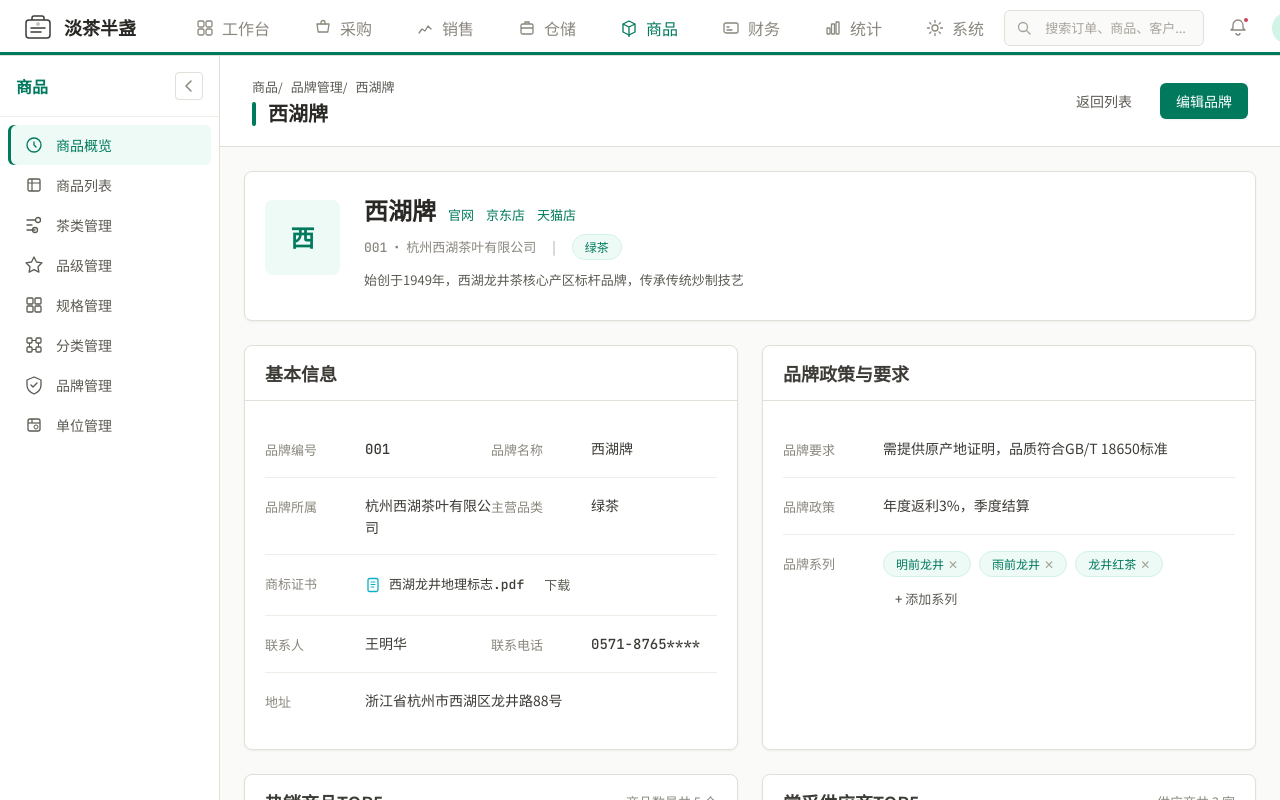
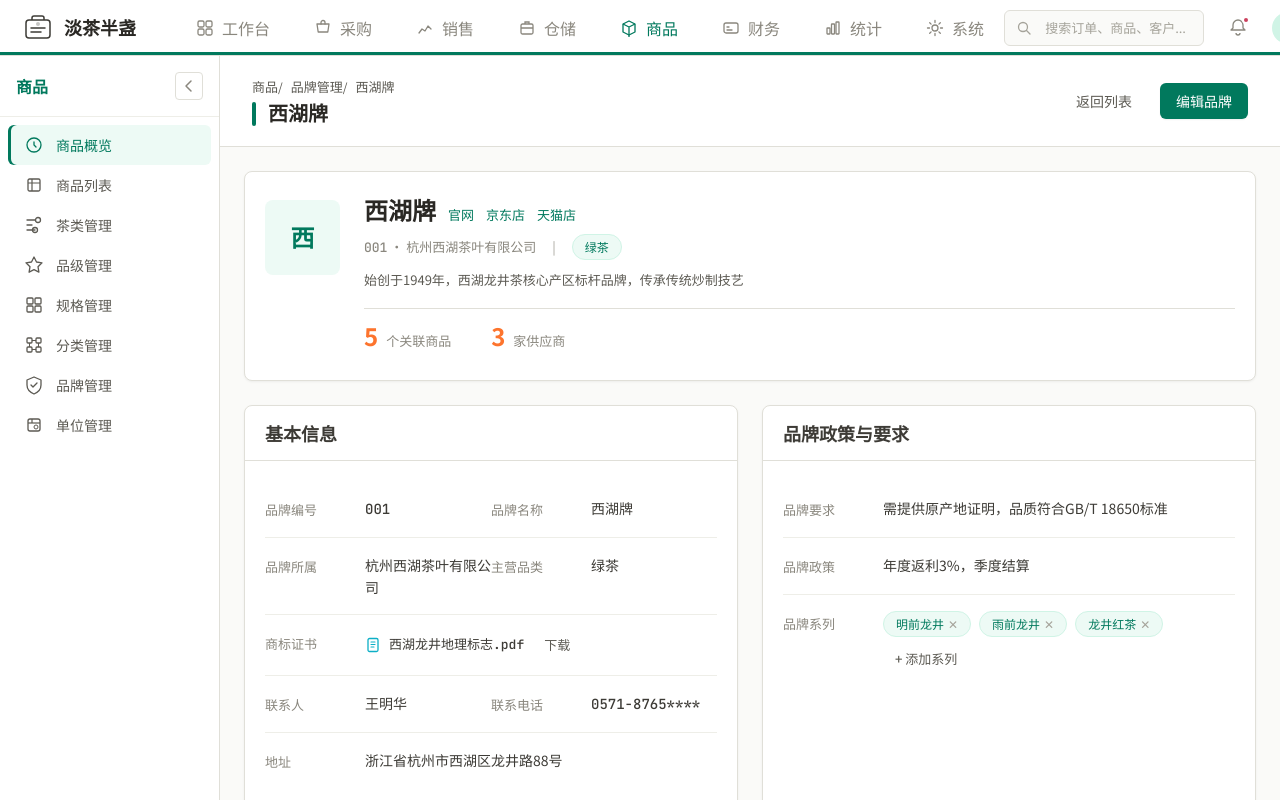
Before and after one commit to zsdxtw/dcbztea-buddy, a React (Vite) app: page /product/product-brand/1 in a window 1280 px wide. Shown: the top 800 px of the page. Built offline with nearby package versions, Linux system fonts and the light colour scheme.

Commit message:
feat: 拉取并理解项目文件
Co-authored-by: traeagent <traeagent@users.noreply.github.com>

```diff
--- a/src/pages/product/ProductBrandDetail.tsx
+++ b/src/pages/product/ProductBrandDetail.tsx
@@ -198,6 +198,17 @@ export default function ProductBrandDetail() {
               ) : (
                 <div style={{ fontSize: 'var(--text-sm)', color: 'var(--color-neutral-600)', lineHeight: 'var(--leading-md)' }}>{brand.introduction}</div>
               )}
+              {/* 统计数字 */}
+              <div style={{ display: 'flex', gap: 'var(--space-8)', marginTop: 'var(--space-4)', paddingTop: 'var(--space-4)', borderTop: '1px solid var(--color-neutral-200)' }}>
+                <div style={{ display: 'flex', alignItems: 'baseline', gap: 'var(--space-2)' }}>
+                  <span style={{ fontSize: 'var(--text-2xl)', fontWeight: 'var(--font-bold)', color: '#FD742D' }}>{associatedProducts.length}</span>
+                  <span style={{ fontSize: 'var(--text-sm)', color: 'var(--color-neutral-500)' }}>个关联商品</span>
+                </div>
+                <div style={{ display: 'flex', alignItems: 'baseline', gap: 'var(--space-2)' }}>
+                  <span style={{ fontSize: 'var(--text-2xl)', fontWeight: 'var(--font-bold)', color: '#FD742D' }}>{associatedSuppliers.length}</span>
+                  <span style={{ fontSize: 'var(--text-sm)', color: 'var(--color-neutral-500)' }}>家供应商</span>
+                </div>
+              </div>
             </div>
           </div>
         </Card>
```
